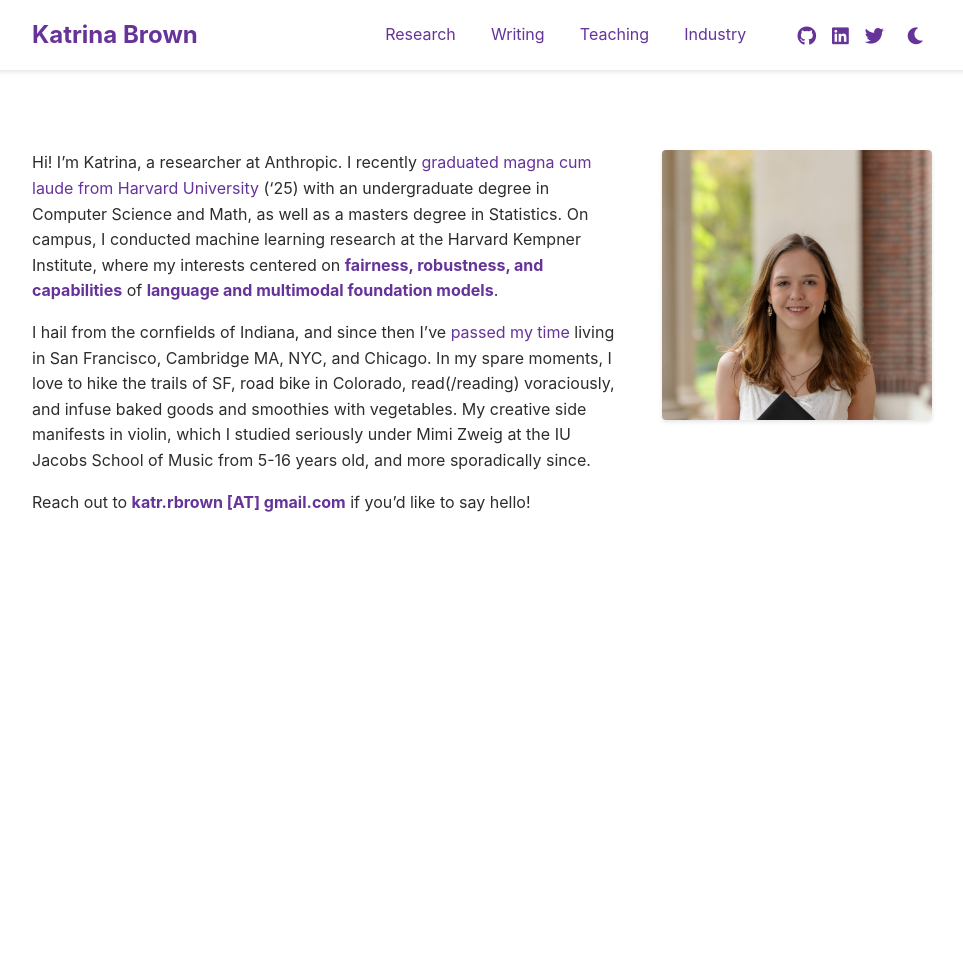
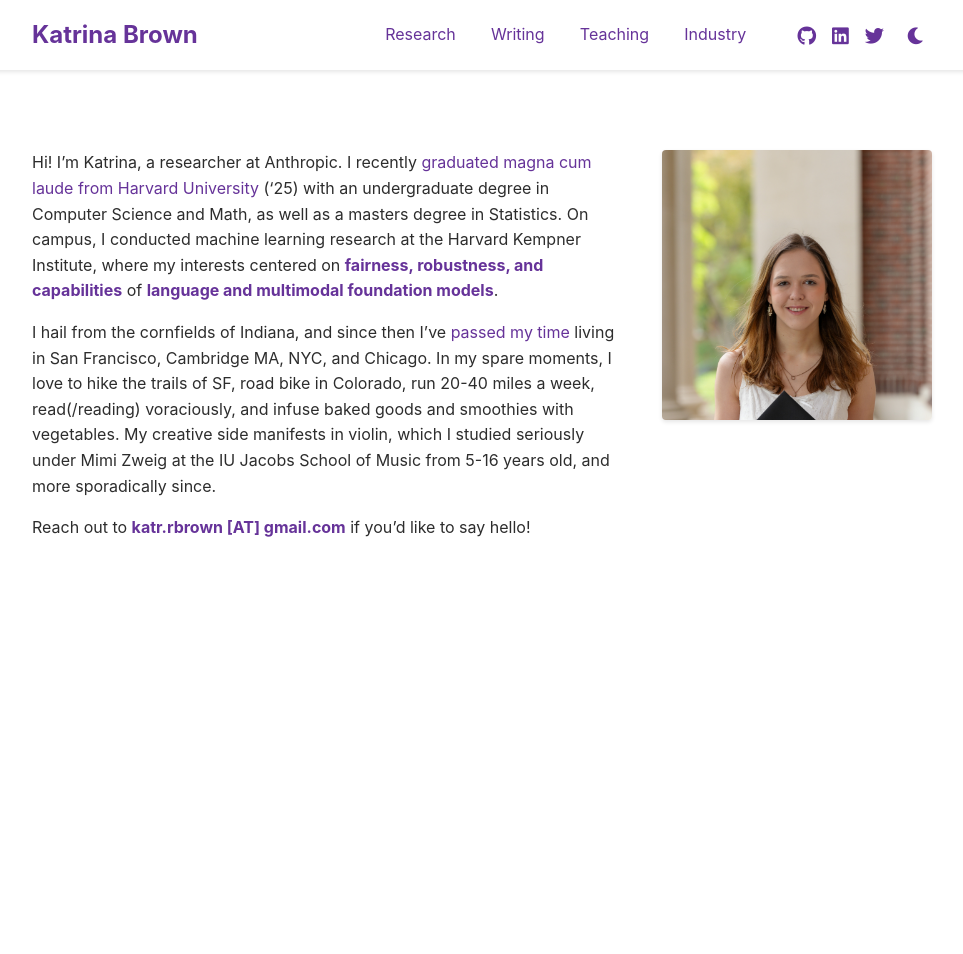
Before and after one commit to brownkat6/katrinarbrown, a Jekyll site: the page built from docs/index.md, in a window 1280 px wide. Shown: the whole page, without its empty margins (158-1121 px from the left). Built offline with Jekyll 4.4.1, drawn with Linux system fonts in a browser that asks for light colours.

Commit message:
update X

```diff
--- a/docs/index.md
+++ b/docs/index.md
@@ -9,7 +9,7 @@
 
 Hi! I'm Katrina, a researcher at Anthropic. I recently [graduated magna cum laude from Harvard University]({{ '/courses' | relative_url }}) ('25) with an undergraduate degree in Computer Science and Math, as well as a masters degree in Statistics. On campus, I conducted machine learning research at the Harvard Kempner Institute, where my interests centered on **fairness, robustness, and capabilities** of **language and multimodal foundation models**.
 
-I hail from the cornfields of Indiana, and since then I've [passed my time]({{ '/travel' | relative_url }}) living in San Francisco, Cambridge MA, NYC, and Chicago. In my spare moments, I love to hike the trails of SF, road bike in Colorado, read({{ '/reading' | relative_url }}) voraciously, and infuse baked goods and smoothies with vegetables. My creative side manifests in violin, which I studied seriously under Mimi Zweig at the IU Jacobs School of Music from 5-16 years old, and more sporadically since.
+I hail from the cornfields of Indiana, and since then I've [passed my time]({{ '/travel' | relative_url }}) living in San Francisco, Cambridge MA, NYC, and Chicago. In my spare moments, I love to hike the trails of SF, road bike in Colorado, run 20-40 miles a week, read({{ '/reading' | relative_url }}) voraciously, and infuse baked goods and smoothies with vegetables. My creative side manifests in violin, which I studied seriously under Mimi Zweig at the IU Jacobs School of Music from 5-16 years old, and more sporadically since.
 
 Reach out to **katr.rbrown [AT] gmail.com** if you'd like to say hello!
 {% endcapture %}
```
